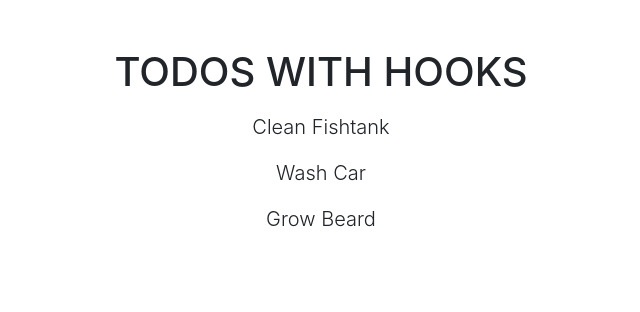
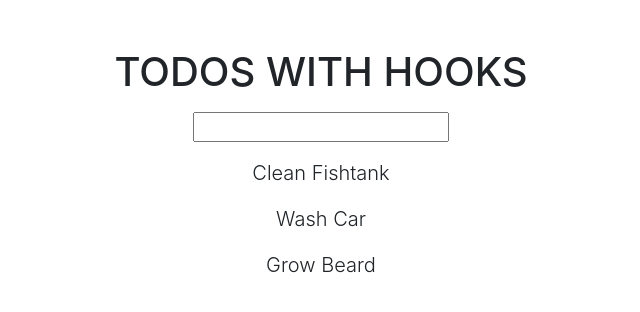
Before and after one commit to xaviguasch/taskmaster-react-hooks-app, a React (Create React App) app: page / in a window 1280 px wide. Shown: the top 312 px of the page, without its empty margins (319-959 px from the left). Built offline with nearby package versions, Linux system fonts and the light colour scheme; the HTML template or start-up script is replaced by a standard one.

Commit message:
added TodoForm component and saved new todos to the state

```diff
--- a/src/TodoApp.js
+++ b/src/TodoApp.js
@@ -1,5 +1,6 @@
 import React, { useState } from 'react'
 import TodoList from './TodoList'
+import TodoForm from './TodoForm'
 
 const TodoApp = () => {
   const initialTodos = [
@@ -9,10 +10,15 @@ const TodoApp = () => {
   ]
 
   const [todos, setTodos] = useState(initialTodos)
+
+  const addTodo = newTodoText => {
+    setTodos([...todos, { id: 3, task: newTodoText, completed: false }])
+  }
+
   return (
     <div className='container mt-5'>
       <h1 className='display-5 text-center'>TODOS WITH HOOKS</h1>
-
+      <TodoForm addTodo={addTodo} />
       <TodoList todos={todos} />
     </div>
   )
--- /dev/null
+++ b/src/TodoForm.js
@@ -0,0 +1,23 @@
+import React from 'react'
+import useInputState from './hooks/useInputState'
+
+const TodoForm = ({ addTodo }) => {
+  const [value, handleChange, reset] = useInputState('')
+
+  return (
+    <div className='text-center mt-3'>
+      <p className='lead'>{value}</p>
+      <form
+        onSubmit={e => {
+          e.preventDefault()
+          addTodo(value)
+          reset()
+        }}
+      >
+        <input type='text' value={value} onChange={handleChange} />
+      </form>
+    </div>
+  )
+}
+
+export default TodoForm
--- /dev/null
+++ b/src/hooks/useInputState.js
@@ -0,0 +1,17 @@
+import { useState } from 'react'
+
+function useInputState(initialVal) {
+  const [value, setValue] = useState(initialVal)
+
+  const handleChange = e => {
+    setValue(e.target.value)
+  }
+
+  const reset = () => {
+    setValue('')
+  }
+
+  return [value, handleChange, reset]
+}
+
+export default useInputState
```
